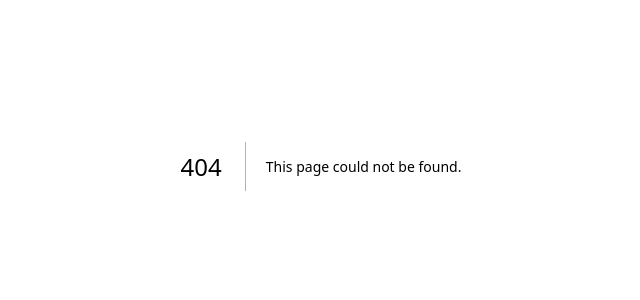
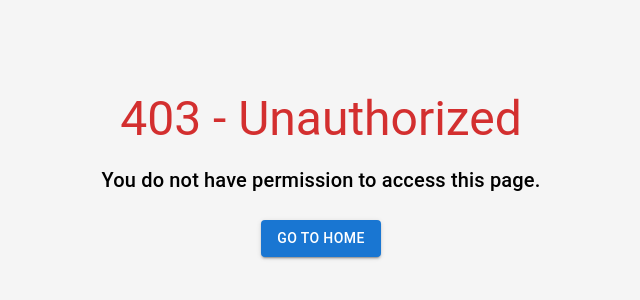
Before and after one commit to Eman-Abukhater/crm-leads-dashboard, a Next.js app: page /unauthorized in a window 1280 px wide. Before the commit this address had no page. Shown: the part 234-534 px from the top of the page, without its empty margins (319-959 px from the left). Built offline with nearby package versions, Linux system fonts and the light colour scheme.

Commit message:
Add Unauthorized Page

```diff
--- /dev/null
+++ b/src/app/unauthorized/page.jsx
@@ -0,0 +1,34 @@
+'use client';
+
+import { Box, Typography, Button } from '@mui/material';
+import Link from 'next/link';
+
+export default function UnauthorizedPage() {
+  return (
+    <Box
+      minHeight="100vh"
+      display="flex"
+      flexDirection="column"
+      alignItems="center"
+      justifyContent="center"
+      bgcolor="#f5f5f5"
+      px={2}
+      textAlign="center"
+    >
+      <Typography variant="h3" color="error" gutterBottom>
+        403 - Unauthorized
+      </Typography>
+      <Typography variant="h6" mb={3}>
+        You do not have permission to access this page.
+      </Typography>
+      <Button
+        variant="contained"
+        color="primary"
+        component={Link}
+        href="/"
+      >
+        Go to Home
+      </Button>
+    </Box>
+  );
+}
```
